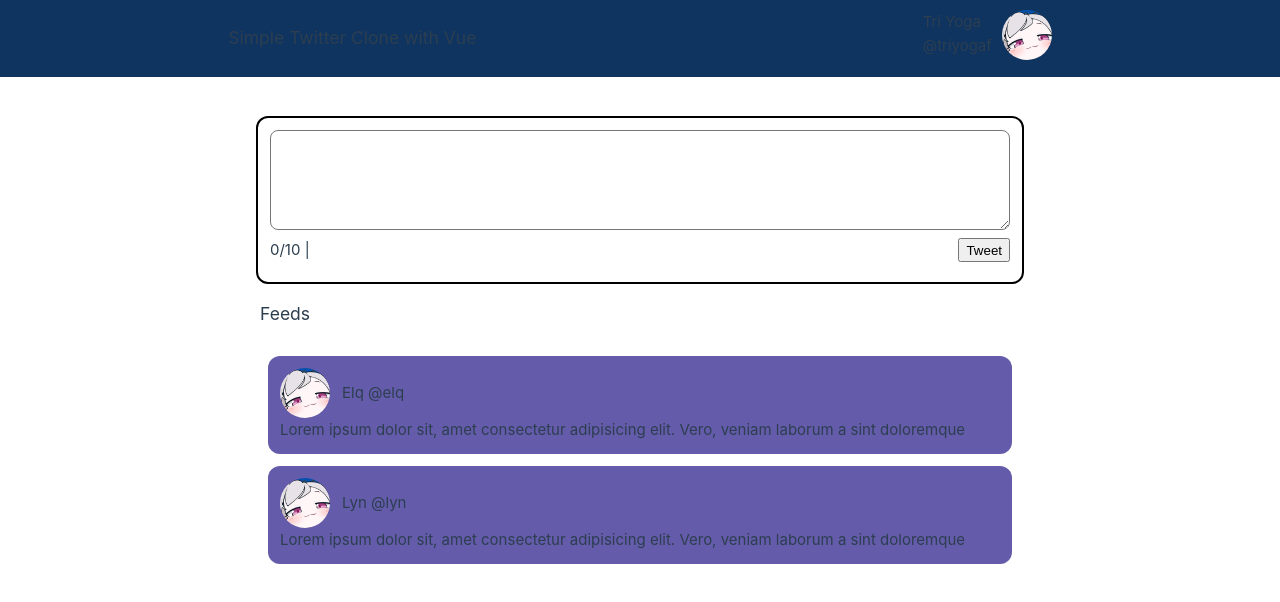
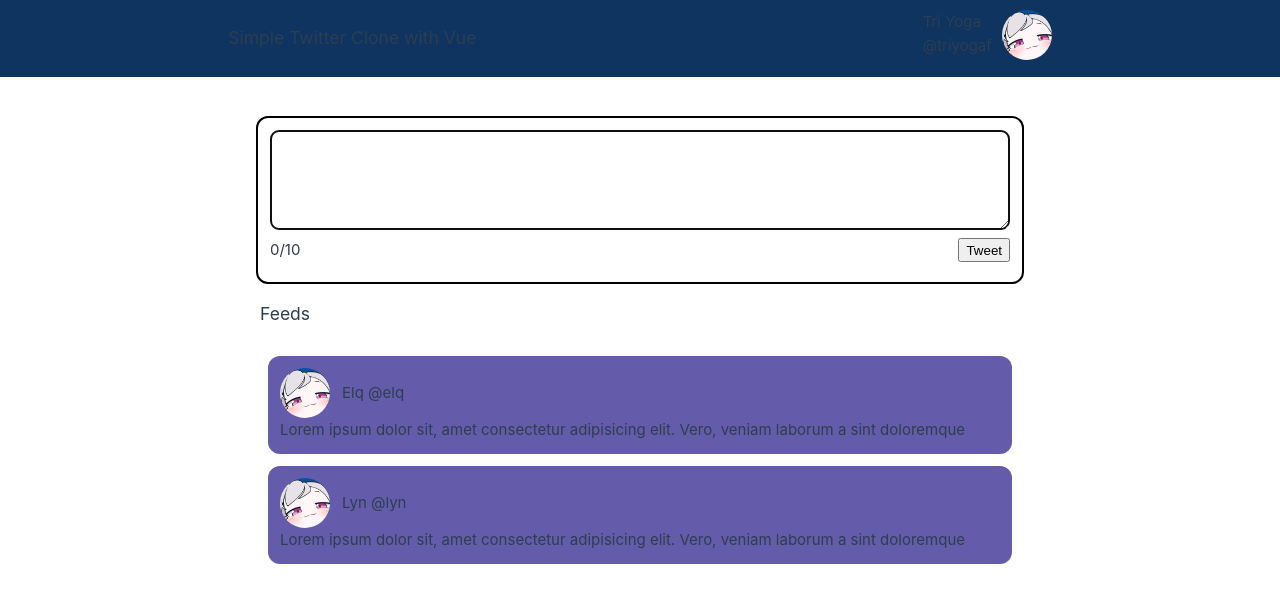
Before and after one commit to TriYogaF/twitter-clone-vue, a Vue app: page / in a window 1280 px wide. Shown: the top 602 px of the page. Built offline with nearby package versions, Linux system fonts and the light colour scheme.

Commit message:
fix button disabled & focus on textarea when mounted

```diff
--- a/src/components/TweetInput.vue
+++ b/src/components/TweetInput.vue
@@ -1,9 +1,9 @@
 <template>
   <div class="wrap-input">
-    <textarea v-model="tweet" name="input" id="input"></textarea>
+    <textarea ref="input" v-model="tweet" name="input" id="input"></textarea>
     <div class="ket">
-      <span>{{ this.tweet.length }}/10 | {{ this.tweet }}</span>
-      <button :class="this.tweet.length > 10 ? 'disable' : ''" :disabled="this.tweet.length > 10 ? true : false" type="submit" @click="$emit('tweet', tweet)">Tweet</button>
+      <span>{{ this.tweet.length }}/10</span>
+      <button :disabled="this.tweet.length > 10 ? true : false" type="submit" @click="$emit('tweet', tweet)">Tweet</button>
     </div>
   </div>
 </template>
@@ -15,6 +15,9 @@ export default {
       tweet: "",
       btnDisabled: true,
     };
+  },
+  mounted() {
+    this.$refs.input.focus();
   },
 };
 </script>
@@ -30,6 +33,7 @@ textarea {
   width: 100%;
   height: 100px;
   border-radius: 8px;
+  padding: 4px;
 }
 .ket {
   padding: 8px 0px;
@@ -37,7 +41,7 @@ textarea {
   justify-content: space-between;
 }
 
-.disable {
+/* .disable {
   background-color: gray;
-}
+} */
 </style>
```
